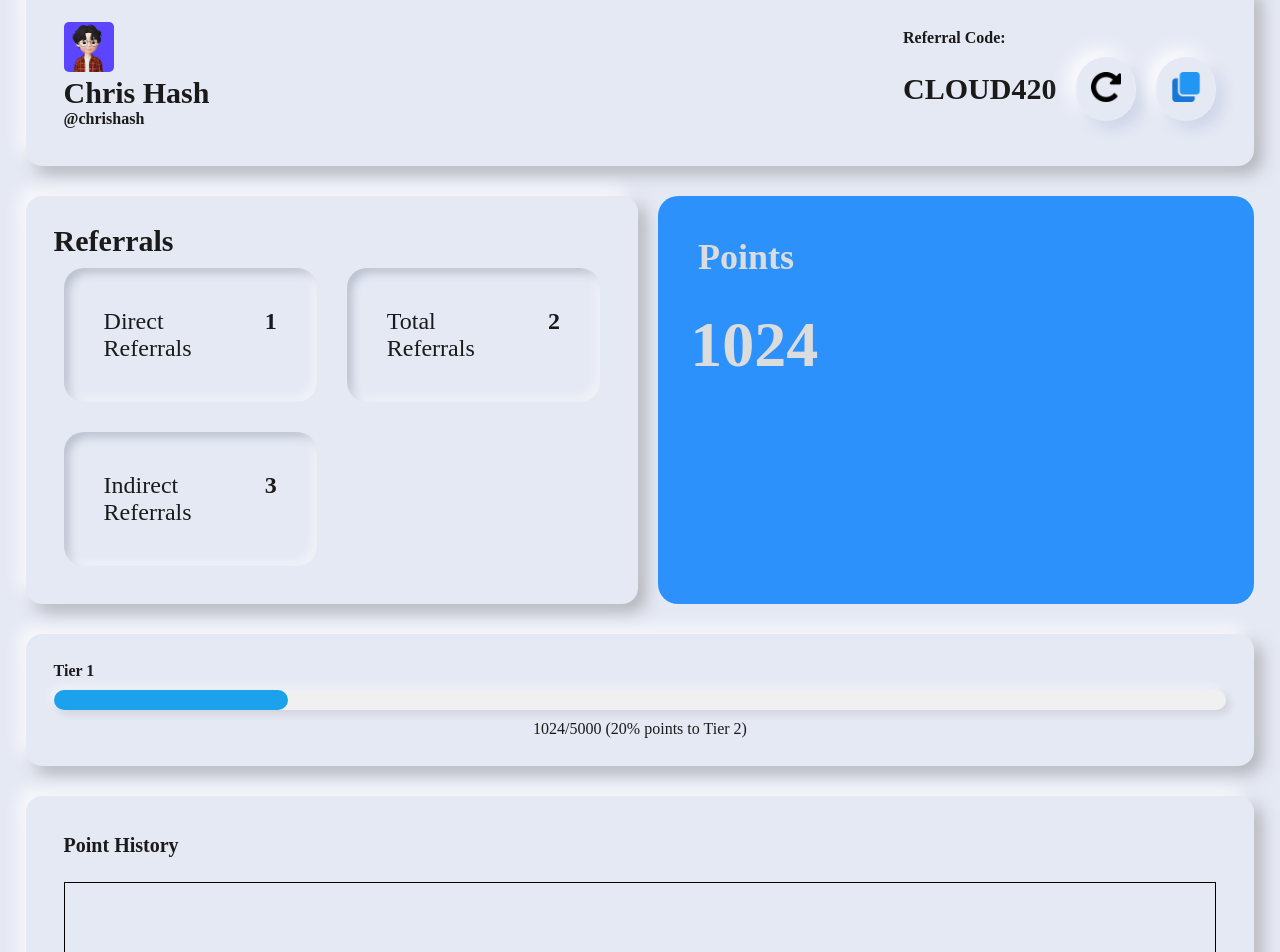
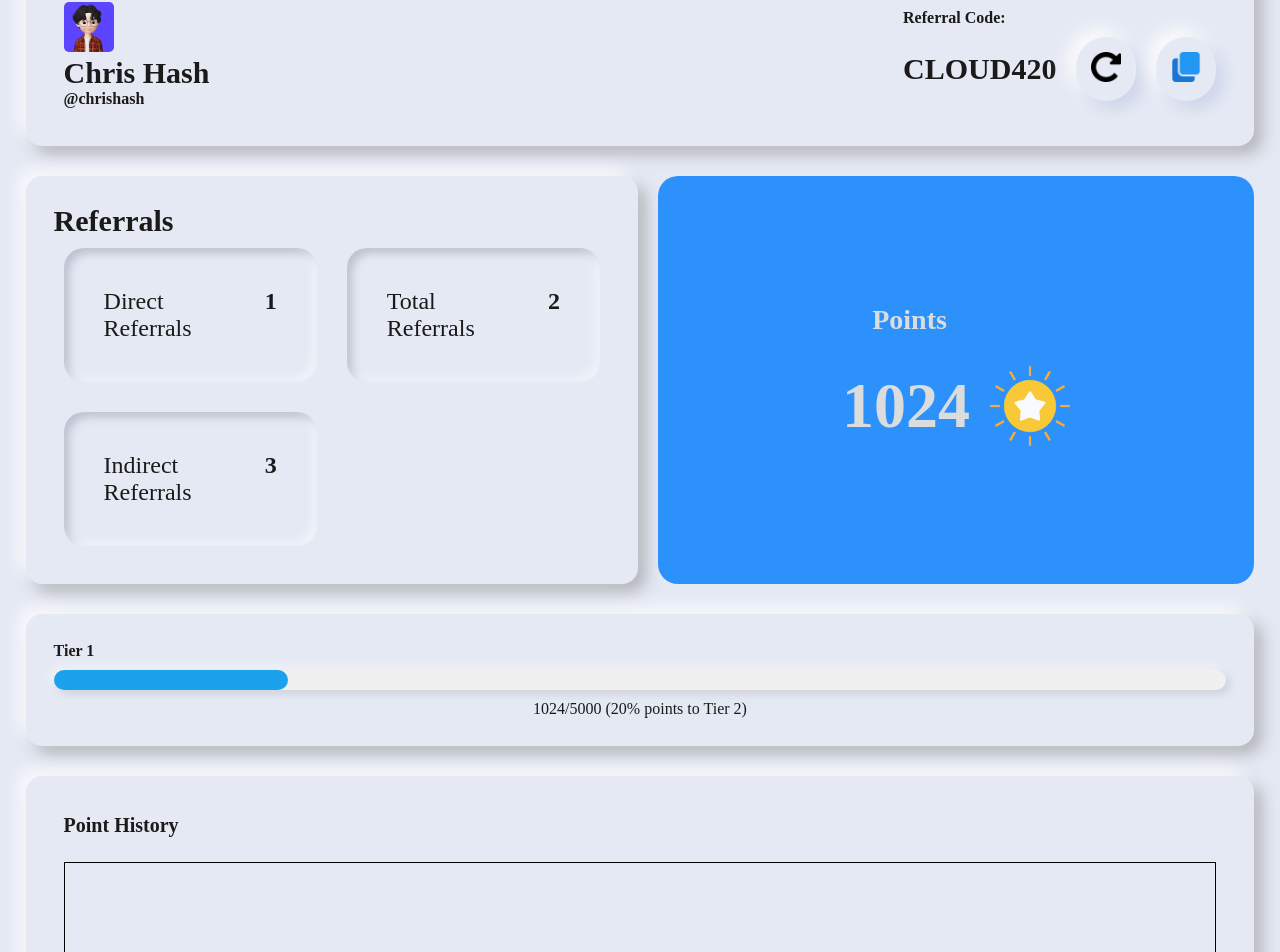
Before and after one commit to TechnicallyWeb3/blox-refpage, a React (Vite) app: page / in a window 1280 px wide. Shown: the part 1147-2099 px from the top of the page. Built offline with nearby package versions, Linux system fonts and the light colour scheme; a web font is replaced by a local one.

Commit message:
points edited

```diff
--- a/src/components/ReferralProgram/ReferralProgram.module.css
+++ b/src/components/ReferralProgram/ReferralProgram.module.css
@@ -1,8 +1,6 @@
 .spline {
     display: flex;
     justify-content: center;
-
-    margin-top: 20px;
 }
 
 .spline img {
--- a/src/components/ReferralStats/ReferralStats.jsx
+++ b/src/components/ReferralStats/ReferralStats.jsx
@@ -29,6 +29,7 @@ function ReferralStats() {
                     <p className={styles.point}>Points</p>
                     <div className={styles.points}>
                         <p>1024</p>
+                    <img src={point} alt="" />
                     </div>
                 </div>
             </div>
--- a/src/components/ReferralStats/ReferralStats.module.css
+++ b/src/components/ReferralStats/ReferralStats.module.css
@@ -59,6 +59,8 @@
 
 .stats {
     display: flex;
+    justify-content: center;
+    align-items: center;
     width: 50%;
     border-radius: 20px;
     padding: 20px;
@@ -106,6 +108,7 @@ background-position: 0 0,10px 10px;
 .wrapper {
     padding: 10px;
     background-color: #00000000 !important;
+    margin-left: 80px;
 }
 .stats img{
 
@@ -135,7 +138,7 @@ background-position: 0 0,10px 10px;
 }
 
 .point {
-    font-size: 36px;
+    font-size: 28px;
     font-weight: 700;
     margin: 10px;
     background-color: #00000000 !important;
@@ -154,6 +157,11 @@ background-position: 0 0,10px 10px;
 
 .points p {
     background-color: #00000000 !important;
+}
+
+.wrapper img {
+    width: 80px;
+    margin-left: 20px;
 }
 
 @media (max-width: 768px) {
```
